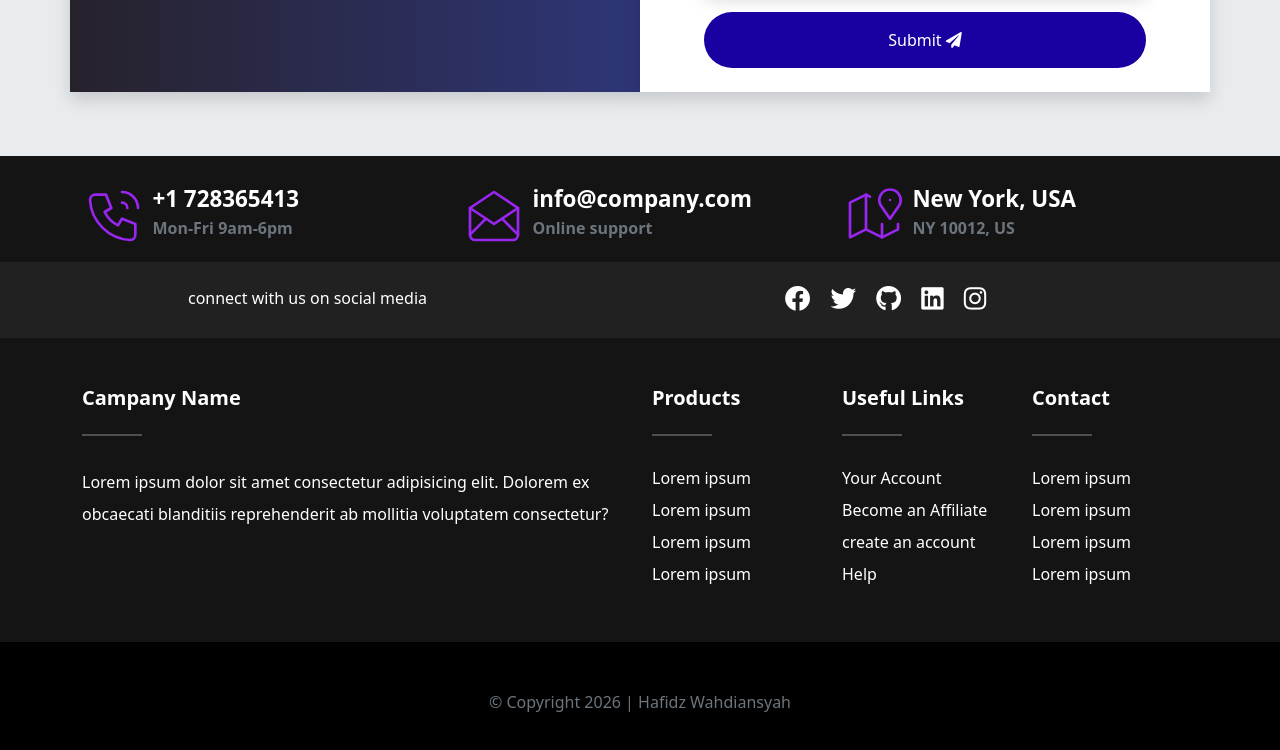
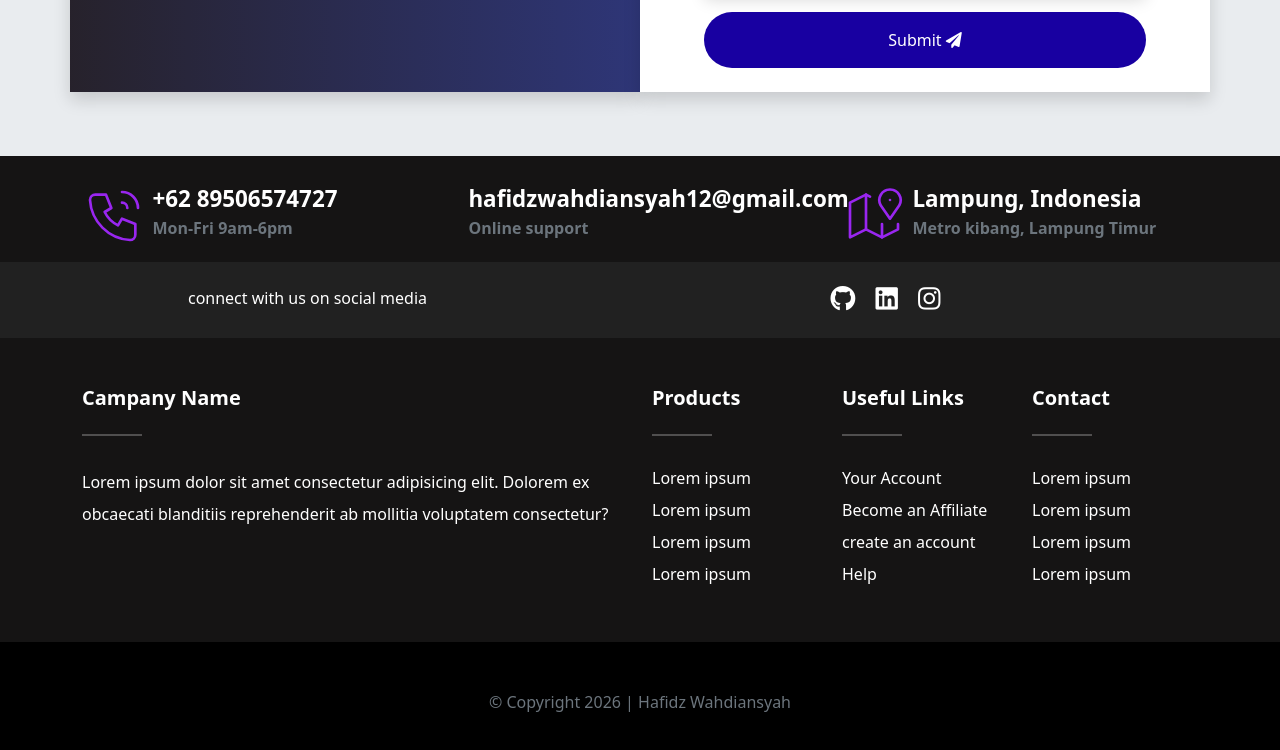
Before and after one commit to hafidzwahdiansyah/Hafidz-Wahdiansyah, a website: page index.html in a window 1280 px wide. Shown: the part 6670-7420 px from the top of the page. Drawn offline with nearby package versions, Linux system fonts and the light colour scheme; files that its build step writes are made by us from their sources.

Commit message:
Update index.html

```diff
--- a/index.html
+++ b/index.html
@@ -611,7 +611,7 @@ ini melatih kedisiplinan, tanggung jawab, dan kemampuan koordinasi.
           </svg>
         </div>
         <div class="contact-box__info">
-          <a href="#" class="contact-box__info--title">+1 728365413</a>
+          <a href="#" class="contact-box__info--title">+62 89506574727</a>
           <p class="contact-box__info--subtitle">  Mon-Fri 9am-6pm</p>
         </div>
       </div>
@@ -627,7 +627,7 @@ ini melatih kedisiplinan, tanggung jawab, dan kemampuan koordinasi.
           </svg>
         </div>
         <div class="contact-box__info">
-          <a href="#" class="contact-box__info--title">info@company.com</a>
+          <a href="#" class="contact-box__info--title">hafidzwahdiansyah12@gmail.com</a>
           <p class="contact-box__info--subtitle">Online support</p>
         </div>
       </div>
@@ -644,8 +644,8 @@ ini melatih kedisiplinan, tanggung jawab, dan kemampuan koordinasi.
           </svg>
         </div>
         <div class="contact-box__info">
-          <a href="#" class="contact-box__info--title">New York, USA</a>
-          <p class="contact-box__info--subtitle">NY 10012, US</p>
+          <a href="#" class="contact-box__info--title">Lampung, Indonesia</a>
+          <p class="contact-box__info--subtitle">Metro kibang, Lampung Timur</p>
         </div>
       </div>
     </div>
@@ -659,11 +659,11 @@ ini melatih kedisiplinan, tanggung jawab, dan kemampuan koordinasi.
           connect with us on social media
         </div>
         <div class="col-lg-7 col-md-6">
-          <a href="#"><i class="fab fa-facebook"></i></a>
-          <a href="#"><i class="fab fa-twitter"></i></a>
+
+
           <a href="#"><i class="fab fa-github"></i></a>
           <a href="#"><i class="fab fa-linkedin"></i></a>
-          <a href="#"><i class="fab fa-instagram"></i></a>
+          <a href="https://www.instagram.com/apiszzaja_?igsh=MWRwdWpiNDN1ZHBibg=="><i class="fab fa-instagram"></i></a>
         </div>
       </div>
     </div>
```
